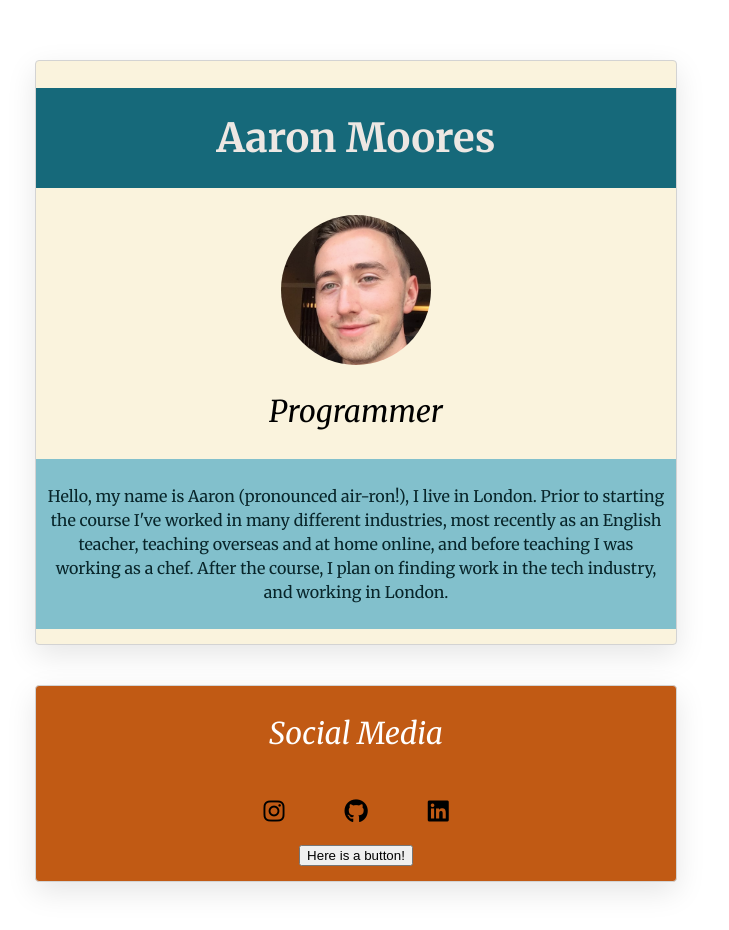
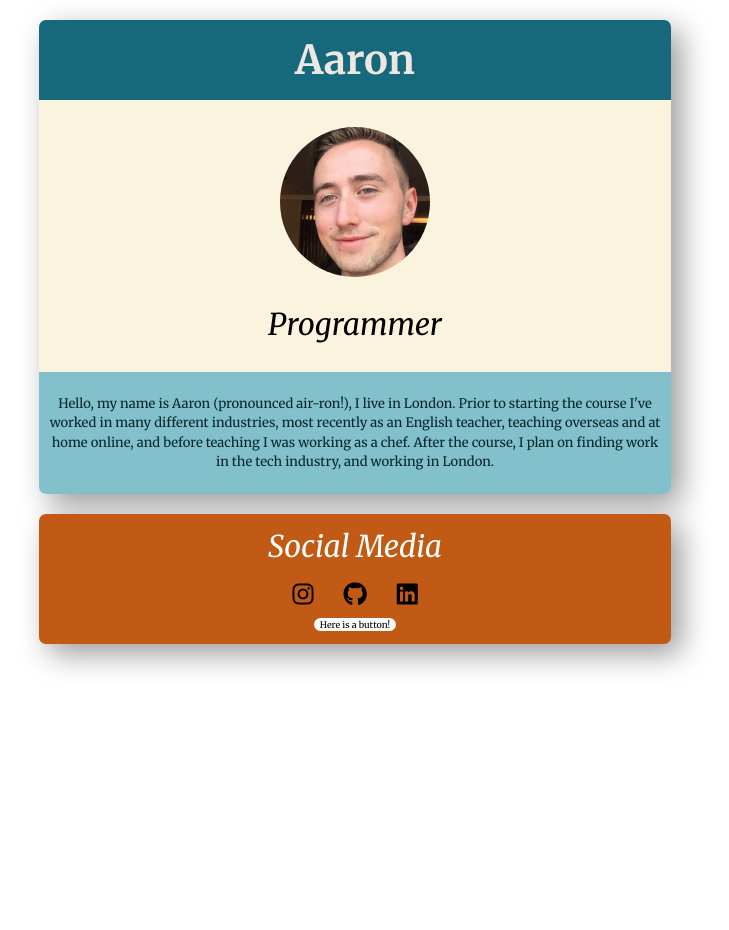
Before and after one commit to Amoores1/leWagon-profile-exercise, a plain HTML site: page index.html in a window 1280 px wide. Shown: the whole page, without its empty margins (285-1014 px from the left). After the commit the page ends 800 px from the top, so only its background shows below. Drawn offline with Linux system fonts and the light colour scheme.

Commit message:
looks better

```diff
--- a/index.html
+++ b/index.html
@@ -10,9 +10,9 @@
     <link href="https://fonts.googleapis.com/css2?family=Merriweather:ital,wght@0,300;0,400;0,700;0,900;1,300;1,400;1,700;1,900&display=swap" rel="stylesheet">
   </head>
   <body>
-    <div id="main_container" class="container">
+    <div class="container">
       <div class="card">
-        <h1>Aaron Moores</h1>
+        <h1>Aaron</h1>
         <img src="images/profile.png" alt="Aaron" class="animated-circle-img">
         <h2>Programmer</h2>
         <div class="p-style">
--- a/style.css
+++ b/style.css
@@ -8,31 +8,31 @@ body {
 .container {
   display: flex;
   flex-direction: column;
-  width: 50vw;
+  width: 50%;
   align-content: center;
   justify-content: center;
-  margin: 40px auto;
+  margin: 10px auto;
 }
 
 .card {
   display: flex;
   flex-direction: column;
-  width: 50vw;
-  padding-bottom: 15px;
-  border: 1px solid lightgrey;
-  box-shadow: 0px 10px 30px rgba(0,0,0,0.1);
-  border-radius: 4px;
-  margin: 20px 0px;
+  width: 100%;
+  box-shadow: 10px 10px 30px rgba(0,0,0,0.4);
+  border-radius: 7px;
+  margin: 10px 0px;
   background-color: #faf3dd;
 }
 
 h1 {
   background-color: #16697a;
-  padding: 20px;
+  padding: 10px;
   color: #ede7e3;
   text-align: center;
   font-weight: 700;
   font-size: 40px;
+  margin-block-start: 0 !important;
+  border-radius: 7px 7px 0 0;
 }
 
 h2 {
@@ -46,10 +46,13 @@ p {
   text-align: center;
   color: #08252a;
   padding: 9px;
+  font-size: 13px;
 }
 
 .p-style {
   background-color: #82c0cc;
+  border-radius: 0 0 7px 7px ;
+
 }
 
 .animated-circle-img {
@@ -73,7 +76,7 @@ img {
 }
 .fa-brands {
   transition: transform .2s;
-  padding: 30px;
+  padding: 15px;
   color: black;
 }
 
@@ -86,12 +89,23 @@ img {
   background-color: #c15a14;
 }
 
-#button-container{
+#button-container {
   text-align: center;
+  padding-bottom: 10px;
+  border-radius: 7px;
+}
+button {
+  font-family: 'Merriweather', serif;
+  border-radius: 7px;
+  background-color: white;
+  border: none;
+  font-size: 9px;
 }
 
 #white{
   color:white;
+  padding: 0;
+  margin: 10px;
 }
 
 
```
